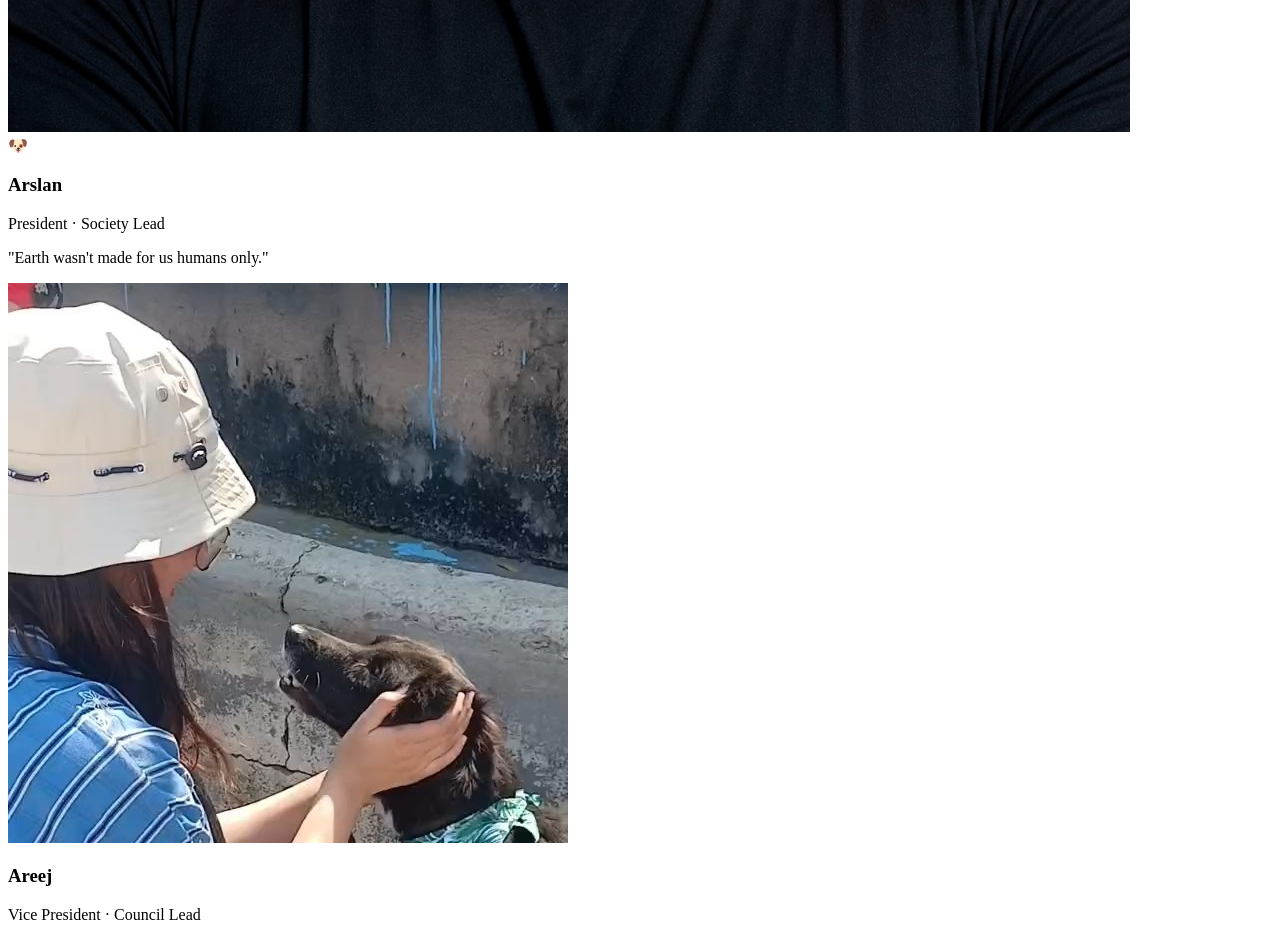
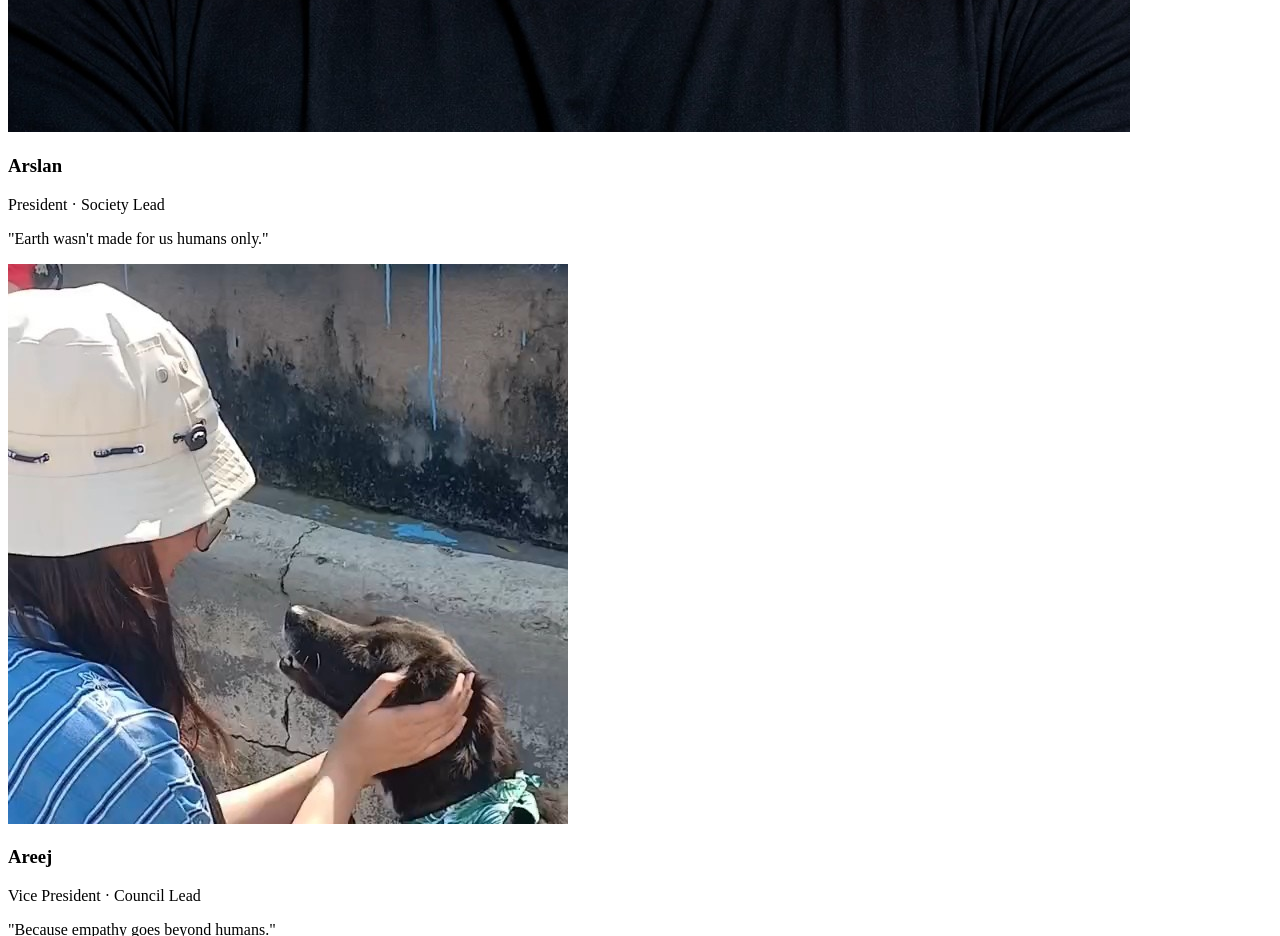
Before and after one commit to Arslan-SoftwareEngineer/PawQuest, a website built with Vite: page index.html in a window 1280 px wide. Shown: the part 3045-3981 px from the top of the page. Built offline with nearby package versions, Linux system fonts and the light colour scheme; a script that the page names is missing; files whose address does not match are found by name.

Commit message:
Removed my Superhero Avatar

```diff
--- a/index.html
+++ b/index.html
@@ -253,7 +253,6 @@
               <!-- 📸 ARSLAN'S PHOTO: Type your image destination below (e.g. "images/arslan.jpg") -->
               <img src="images/arslan.jpg" alt="Arslan - President" class="council-photo"
                 onerror="this.style.display='none'; this.nextElementSibling.style.display='flex';">
-              <div class="avatar-hero-fallback dog-hero-theme">🐶</div>
             </div>
             <h3 class="council-name">Arslan</h3>
             <span class="council-role">President · Society Lead</span>
```
